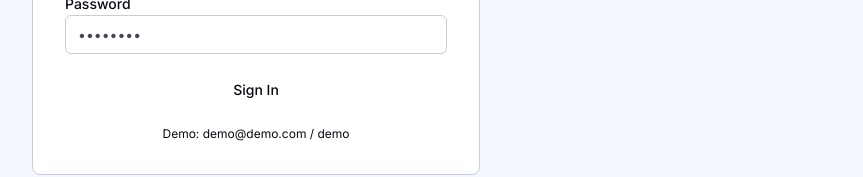
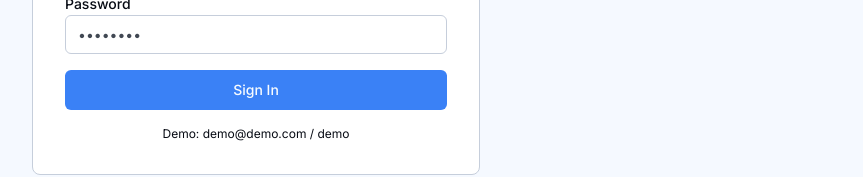
Before and after one commit to bairrrich/tracker_mobile_first, a Next.js app: page / in a window 1280 px wide. Shown: the part 434-611 px from the top of the page, without its empty margins (384-1247 px from the left). Built offline with nearby package versions, Linux system fonts and the light colour scheme; no server answers.

Commit message:
fix: button destructive variant with proper theme support

```diff
--- a/components/ui/button.tsx
+++ b/components/ui/button.tsx
@@ -8,8 +8,8 @@ const buttonVariants = cva(
   {
     variants: {
       variant: {
-        default: 'bg-primary text-primary-foreground hover:bg-primary/90',
-        destructive: 'bg-error text-white hover:bg-error/90',
+        default: 'bg-[var(--primary)] text-[var(--primary-foreground)] hover:opacity-90',
+        destructive: 'bg-[var(--error)] text-white border border-[var(--error)] hover:bg-[var(--error)]/90',
         outline: 'border border-[var(--border)] bg-[var(--card)] hover:bg-[var(--card)]/80',
         secondary: 'bg-[var(--border)] text-[var(--text)] hover:bg-[var(--border)]/80',
         ghost: 'hover:bg-[var(--card)] hover:text-[var(--text)]',
```
